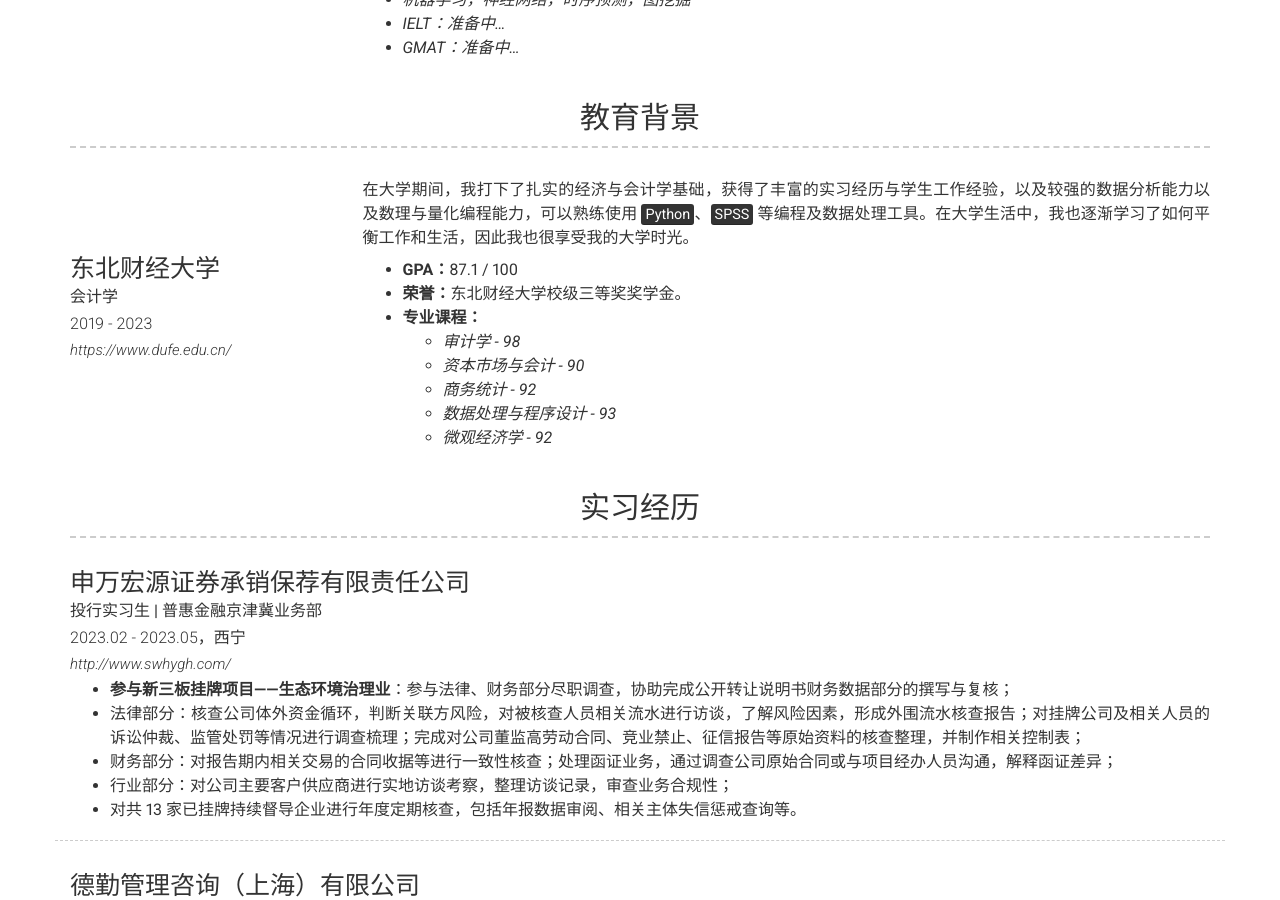
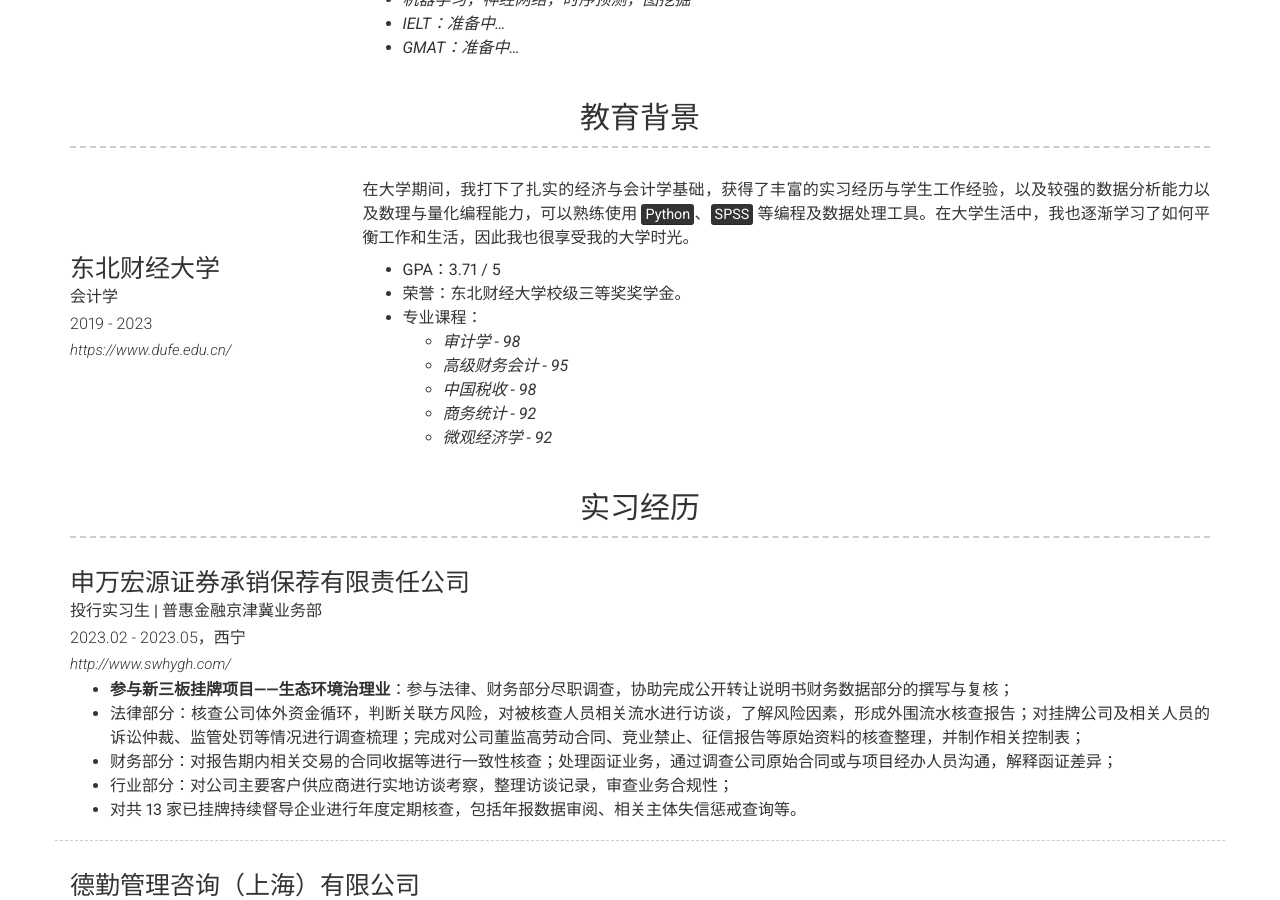
Before and after one commit to Rimbaud-Lee/resume_zh, a Jekyll site: the page built from index.md, in a window 1280 px wide and 900 px high, scrolled down 548 px. Built offline with Jekyll 4.4.1, drawn with Linux system fonts in a browser that asks for light colours; nearby versions of some CDN libraries.

Commit message:
_config.yml

```diff
--- a/_config.yml
+++ b/_config.yml
@@ -78,13 +78,13 @@ content:
           # Short institution or course description (optional)
         description: | # this will include new lines to allow paragraphs
           在大学期间，我打下了扎实的经济与会计学基础，获得了丰富的实习经历与学生工作经验，以及较强的数据分析能力以及数理与量化编程能力，可以熟练使用 <mark>Python</mark>、<mark>SPSS</mark> 等编程及数据处理工具。在大学生活中，我也逐渐学习了如何平衡工作和生活，因此我也很享受我的大学时光。
-          - **GPA：**87.1 / 100
-          - **荣誉：**东北财经大学校级三等奖奖学金。
-          - **专业课程：**
+          - GPA：3.71 / 5
+          - 荣誉：东北财经大学校级三等奖奖学金。
+          - 专业课程：
             - *审计学  -  98*
-            - *资本市场与会计  -  90*
+            - *高级财务会计  -  95*
+            - *中国税收  -  98*
             - *商务统计  -  92*
-            - *数据处理与程序设计  -  93*
             - *微观经济学  -  92*
 
 
```
